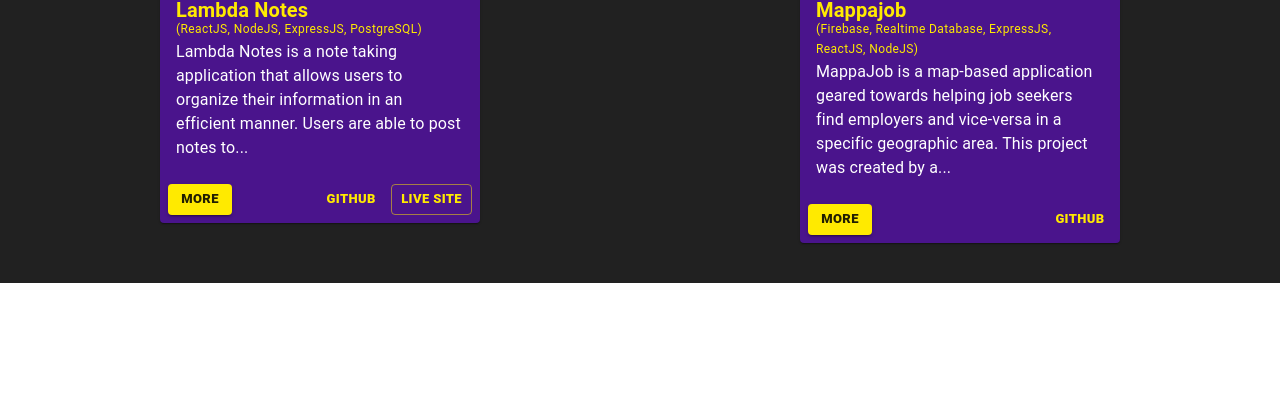
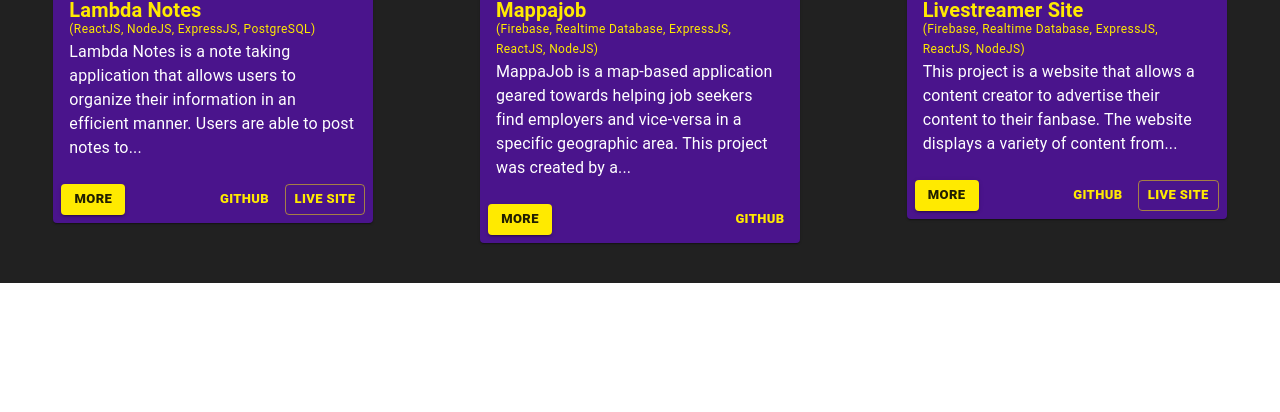
Before and after one commit to easyra/portfoliov2, a Gatsby site: page / in a window 1280 px wide. Shown: the part 905-1317 px from the top of the page. Built offline with nearby package versions, Linux system fonts and the light colour scheme; Gatsby itself is replaced by a stand-in of ours.

Commit message:
added new project to site

```diff
--- a/src/component/Projects/projectsdata.js
+++ b/src/component/Projects/projectsdata.js
@@ -1,5 +1,6 @@
 import lambdaNotesPic from "./img/lambdanotes.png"
-import mappajob from './img/mappajob.png'
+import mappajob from "./img/mappajob.png"
+import livestream from "./img/livestreampic.jpeg"
 
 export default [
   {
@@ -11,10 +12,20 @@
     img: lambdaNotesPic,
   },
   {
-      title: 'Mappajob',
-      stack:'Firebase, Realtime Database, ExpressJS, ReactJS, NodeJS',
-      text:'MappaJob is a map-based application geared towards helping job seekers find employers and vice-versa in a specific geographic area. This project was created by a team of four using a FERN stack consisting of the technologies: Firebase, Express.js, React, and Node.js. My responsibilities involved work in the both the front-end and back-end of this projects. Some of these responsibilities include designing a maintainable backend REST API, Implementing reusable React Components for interactive user experience, reviewing contributions and pull requests for the project and more.',
-      github:'https://github.com/Lambda-School-Labs/Labs8-DeveloperMap',
-      img: mappajob
-  }
+    title: "Mappajob",
+    stack: "Firebase, Realtime Database, ExpressJS, ReactJS, NodeJS",
+    text:
+      "MappaJob is a map-based application geared towards helping job seekers find employers and vice-versa in a specific geographic area. This project was created by a team of four using a FERN stack consisting of the technologies: Firebase, Express.js, React, and Node.js. My responsibilities involved work in the both the front-end and back-end of this projects. Some of these responsibilities include designing a maintainable backend REST API, Implementing reusable React Components for interactive user experience, reviewing contributions and pull requests for the project and more.",
+    github: "https://github.com/Lambda-School-Labs/Labs8-DeveloperMap",
+    img: mappajob,
+  },
+  {
+    title: "Livestreamer Site",
+    stack: "Firebase, Realtime Database, ExpressJS, ReactJS, NodeJS",
+    text:
+      "This project is a website that allows a content creator to advertise their content to their fanbase. The website displays a variety of content from the owner’s social media and allows for multiple avenues for fans to financially support said content. Users can subscribe or donate money, keep track of new content being created, and are even capable of signing into a realtime chat room. This site was made using ReactJS as the frontend, and NodeJS/Firebase as the backend, with the FB Realtime Database as the primary database. ",
+    github: "https://github.com/easyra/mockrabbit",
+    liveSite: "https://mockrabbit.netlify.app/",
+    img: livestream,
+  },
 ]
```
Also changed, not shown: src/component/Projects/img/livestreampic.jpeg (added).
